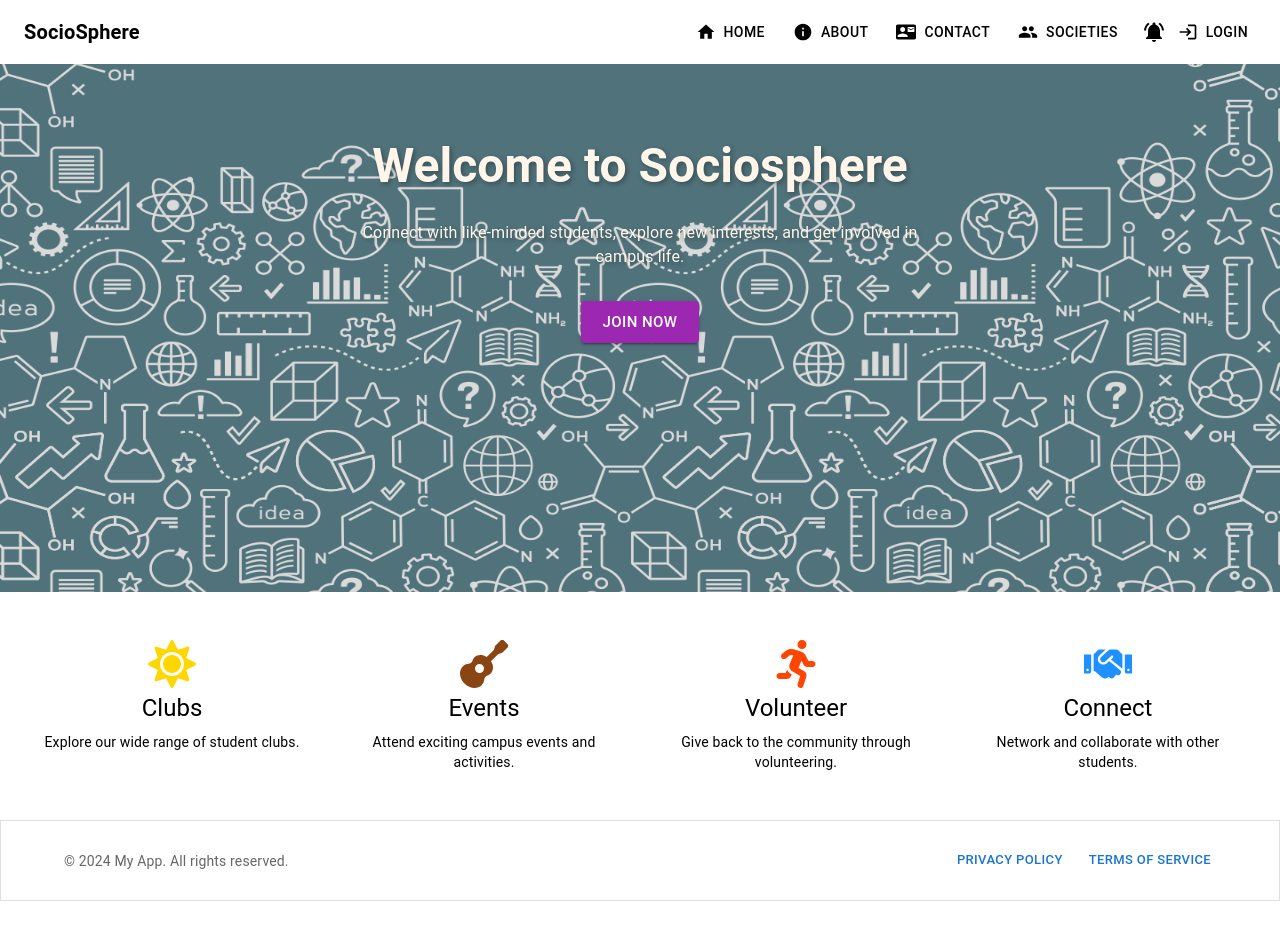
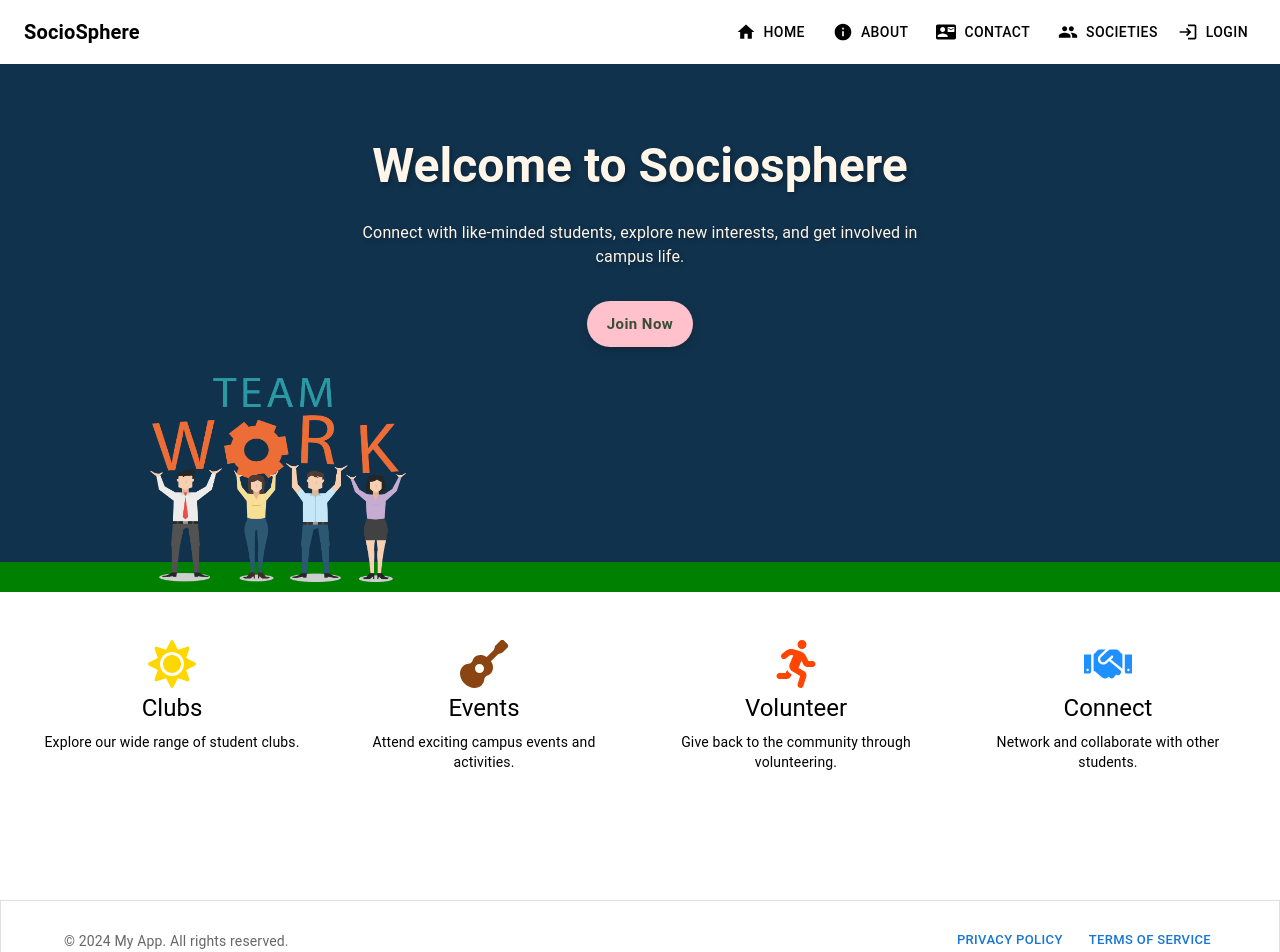
Before and after one commit to zhtHreem/SocioSphere, a React (Create React App) app in the folder frontend/: page / in a window 1280 px wide. Shown: the top 952 px of the page. Before the commit the page ends 901 px from the top, so only its background shows below. Built offline with nearby package versions, Linux system fonts and the light colour scheme.

Commit message:
updated homepage

```diff
--- a/frontend/src/Components/Home/home.js
+++ b/frontend/src/Components/Home/home.js
@@ -1,18 +1,25 @@
 import React from 'react'; import { motion } from 'framer-motion'; import { Box, Typography, Button, Grid } from '@mui/material'; import { FaSun, FaGuitar, FaRunning, FaHandshake } from 'react-icons/fa';
+import { useNavigate } from 'react-router-dom';
 
 const AnimatedIcon = ({ icon: Icon, delay = 0, color = "#000" }) => <motion.div initial={{ opacity: 0, scale: 0.5 }} animate={{ opacity: 1, scale: 1 }} whileHover={{ rotateX: 15, rotateY: 15, scale: 1.2, transition: { type: "spring", stiffness: 300, damping: 10 } }} transition={{ duration: 0.5, delay, type: "spring", stiffness: 170, damping: 10 }}><Icon size={48} style={{ color }} /></motion.div>;
 
 const SociosphereHomepage = () => {
+    const navigate = useNavigate();
+
   const iconVariants = [{ Icon: FaSun, delay: 0.2, color: "#FFD700" }, { Icon: FaGuitar, delay: 0.4, color: "#8B4513" }, { Icon: FaRunning, delay: 0.6, color: "#FF4500" }, { Icon: FaHandshake, delay: 0.8, color: "#1E90FF" }];
   return (
     <Box>
       <motion.div initial={{ opacity: 0, y: -50 }} animate={{ opacity: 1, y: 0 }} transition={{ duration: 0.7 }}>
-        <Box py={8} textAlign="center" sx={{ backgroundColor: "#50727B", color: "#526E48", height: "50vh", position: "relative" }}>
-          <Box component="img" src={require("./images/home.png")} sx={{ height: "100%", width: "100%", position: "absolute", top: 0, left: 0 }} />
+        <Box py={8} textAlign="center" sx={{ backgroundColor: "#11324D", color: "#3A4D39", height: "50vh", position: "relative" }}>
+           <Box sx={{ backgroundColor: "green", height: "30px", width: "100%",position: "absolute",      bottom: 0,      zIndex: 0,
+}} />
+
+          <Box component="img" src={require("./images/people.png")} sx={{ height:{xs:"30%", md:"40%"}, width: {xs:"35%",md:"20%"}, position: "absolute", bottom: 10, left:{ xs:120,md:150} }} />
+
           <Typography variant="h3" gutterBottom sx={{ position: "relative", zIndex: 1, fontWeight: "bold", textShadow: "2px 2px 5px rgba(0, 0, 0, 0.3)", padding: "10px", borderRadius: "8px", color: "#FFF6E9" }}>Welcome to Sociosphere</Typography>
           <Typography variant="body1" sx={{position: "relative", zIndex: 1, maxWidth: 600, mx: "auto",color: "#FFF6E9",textShadow: "2px 2px 5px rgba(0, 0, 0, 0.3)"  }}>Connect with like-minded students, explore new interests, and get involved in campus life.</Typography>
           <motion.div initial={{ scale: 0.5, opacity: 0 }} animate={{ scale: 1, opacity: 1 }} transition={{ delay: 0.5, type: "spring", stiffness: 120 }}>
-            <Button variant="contained" color="secondary" size="large" sx={{ mt: 4 }}>Join Now</Button>
+<Button variant="contained" color="secondary" size="large" sx={{ mt: 4, backgroundColor: "#FFC1CC", color: "#3A4D39", borderRadius: "50px", padding: "10px 20px", boxShadow: "0px 4px 10px rgba(0, 0, 0, 0.2)", textTransform: "none", fontWeight: "bold", "&:hover": { backgroundColor: "#FFA3B5", transform: "scale(1.05)", boxShadow: "0px 6px 15px rgba(0, 0, 0, 0.3)" }, transition: "all 0.3s ease" }} onClick={() => navigate('/society')}>Join Now</Button>
           </motion.div>
         </Box>
       </motion.div>
--- a/frontend/src/Components/Home/layout.js
+++ b/frontend/src/Components/Home/layout.js
@@ -1,22 +1,6 @@
 import React, { useState, useEffect } from 'react';
 import { useNavigate } from 'react-router-dom';
-import {
-  AppBar,
-  Toolbar,
-  Typography,
-  Button,
-  Box,
-  IconButton,
-  Drawer,
-  List,
-  ListItem,
-  ListItemIcon,
-  ListItemText,
-  Container,
-  Paper,
-  Menu,
-  MenuItem,
-} from '@mui/material';
+import {AppBar,Toolbar,Typography,Button,Box,IconButton,Drawer,List, ListItem, ListItemIcon,ListItemText, Container,Paper, Menu,MenuItem,} from '@mui/material';
 import {
   Home as HomeIcon,
   NotificationsActive as NotificationsIcon,
@@ -30,12 +14,12 @@ import {
 } from '@mui/icons-material';
 import axios from 'axios';
 import {jwtDecode} from 'jwt-decode';
-
+import Notifications from '../Home/notifications';
 const Navbar = () => {
   const [mobileOpen, setMobileOpen] = useState(false);
   const [isLoggedIn, setIsLoggedIn] = useState(false);
-  const [notifications, setNotifications] = useState([]);
   const [anchorEl, setAnchorEl] = useState(null); // For notification dropdown
+
   const navigate = useNavigate();
 
   const handleDrawerToggle = () => {
@@ -71,22 +55,11 @@ const Navbar = () => {
     navigate('/auth');
   };
 
-  const fetchNotifications = async () => {
-    try {
-      const response = await axios.get('http://localhost:5000/api/notifications/user/notifications', {
-        headers: {
-          Authorization: token,
-        },
-      });
-      setNotifications(response.data);
-    } catch (error) {
-      console.error('Error fetching notifications:', error);
-    }
-  };
+
 
   const handleNotificationClick = (event) => {
     setAnchorEl(event.currentTarget);
-    fetchNotifications();
+
   };
 
   const handleNotificationClose = () => {
@@ -141,96 +114,45 @@ const Navbar = () => {
 
   return (
     <Box sx={{ display: 'flex', overflow: 'hidden' }}>
-      <AppBar
-        sx={{
-          background: 'white',
-          boxShadow: '0 4px 6px rgba(0,0,0,0.1)',
-          overflow: 'hidden',
-          position: 'relative',
-        }}
-      >
+      <AppBar sx={{   background: 'white',   boxShadow: '0 4px 6px rgba(0,0,0,0.1)', overflow: 'hidden',  position: 'relative',  }}  >
         <Toolbar>
-          <IconButton
-            color="inherit"
-            aria-label="open drawer"
-            edge="start"
-            onClick={handleDrawerToggle}
-            sx={{ mr: 2, display: { sm: 'none' } }}
-          >
+          <IconButton  color="inherit"  aria-label="open drawer"  edge="start" onClick={handleDrawerToggle} sx={{color:"black", mr: 2, display: { sm: 'none' } }}>
             <MenuIcon />
           </IconButton>
 
-          <Typography
-            variant="h6"
-            component="div"
-            sx={{ color: 'black', flexGrow: 1, fontWeight: 'bold' }}
-          >
+          <Typography variant="h6"  component="div" sx={{ color: 'black', flexGrow: 1, fontWeight: 'bold' }} >
             SocioSphere
           </Typography>
 
           <Box sx={{ display: { xs: 'none', sm: 'block' } }}>
             {navItems.map((item, index) => (
-              <Button
-                key={index}
-                startIcon={item.icon}
-                onClick={() => navigate(item.link)}
-                sx={{
-                  mx: 1,
-                  color: 'black',
-                  '&:hover': { background: 'rgba(255,255,255,0.2)' },
-                }}
-              >
+              <Button key={index} startIcon={item.icon} onClick={() => navigate(item.link)} sx={{  mx: 1, color: 'black',   '&:hover': { background: 'rgba(255,255,255,0.2)' },  }}  >
                 {item.name}
               </Button>
             ))}
 
             {/* Notification Bell */}
-            <IconButton
-              sx={{ color: 'black' }}
-              onClick={handleNotificationClick}
-            >
+            {(isLoggedIn &&(
+            <IconButton  sx={{ color: 'black' }} onClick={handleNotificationClick} >
               <NotificationsIcon />
             </IconButton>
+            ))}
 
-            {/* Notification Dropdown */}
-            <Menu
-              anchorEl={anchorEl}
-              open={Boolean(anchorEl)}
-              onClose={handleNotificationClose}
-            >
-              {notifications.length === 0 ? (
-                <MenuItem disabled>No notifications</MenuItem>
-              ) : (
-                notifications.map((notification) => (
-                  <MenuItem key={notification._id}>
-                    {notification.message}
-                  </MenuItem>
-                ))
-              )}
-            </Menu>
+            {/* Notifications Dropdown */}
+            <Notifications anchorEl={anchorEl} onClose={handleNotificationClose} />
+
 
             {isLoggedIn ? (
               <>
-                <IconButton
-                  sx={{ color: 'black' }}
-                  onClick={() => navigate(path)}
-                >
+                <IconButton    sx={{ color: 'black' }} onClick={() => navigate(path)} >
                   <ProfileIcon />
                 </IconButton>
-                <Button
-                  sx={{ color: 'black' }}
-                  startIcon={<LogoutIcon />}
-                  onClick={handleLogout}
-                >
+                <Button sx={{ color: 'black' }} startIcon={<LogoutIcon />} onClick={handleLogout}>
                   Logout
                 </Button>
               </>
             ) : (
-              <Button
-                sx={{ color: 'black' }}
-                startIcon={<LoginIcon />}
-                onClick={() => navigate('/auth')}
-              >
+              <Button sx={{ color: 'black' }} startIcon={<LoginIcon />} onClick={() => navigate('/auth')} >
                 Login
               </Button>
             )}
@@ -238,18 +160,7 @@ const Navbar = () => {
         </Toolbar>
       </AppBar>
 
-      <Drawer
-        variant="temporary"
-        open={mobileOpen}
-        onClose={handleDrawerToggle}
-        ModalProps={{
-          keepMounted: true,
-        }}
-        sx={{
-          display: { xs: 'block', sm: 'none' },
-          '& .MuiDrawer-paper': { boxSizing: 'border-box', width: 250 },
-        }}
-      >
+      <Drawer variant="temporary" open={mobileOpen} onClose={handleDrawerToggle} ModalProps={{  keepMounted: true,  }} sx={{color:"black" ,display: { xs: 'block', sm: 'none' },  '& .MuiDrawer-paper': { boxSizing: 'border-box', width: 250 }, }}>
         {drawer}
       </Drawer>
     </Box>
@@ -262,26 +173,9 @@ const Footer = () => {
       component="footer"
       square
       variant="outlined"
-      sx={{
-        background: 'white',
-        boxShadow: '0 4px 6px rgba(0,0,0,0.1)',
-        py: 3,
-        px: 2,
-        marginTop: 'auto',
-        bottom: 0,
-        overflow: 'hidden',
-        position: 'relative',
-        zIndex: 5,
-      }}
-    >
+      sx={{  background: 'white',  boxShadow: '0 4px 6px rgba(0,0,0,0.1)',mt:10,  py: 3, px: 2,bottom: 0, overflow: 'hidden', zIndex: 0,        }}>
       <Container maxWidth="lg">
-        <Box
-          sx={{
-            display: 'flex',
-            justifyContent: 'space-between',
-            alignItems: 'center',
-          }}
-        >
+        <Box sx={{  display: 'flex', justifyContent: 'space-between',   alignItems: 'center', }} >
           <Typography variant="body2" color="text.secondary">
             © {new Date().getFullYear()} My App. All rights reserved.
           </Typography>
```
Also changed, not shown: frontend/src/Components/Home/images/people.png (added).
